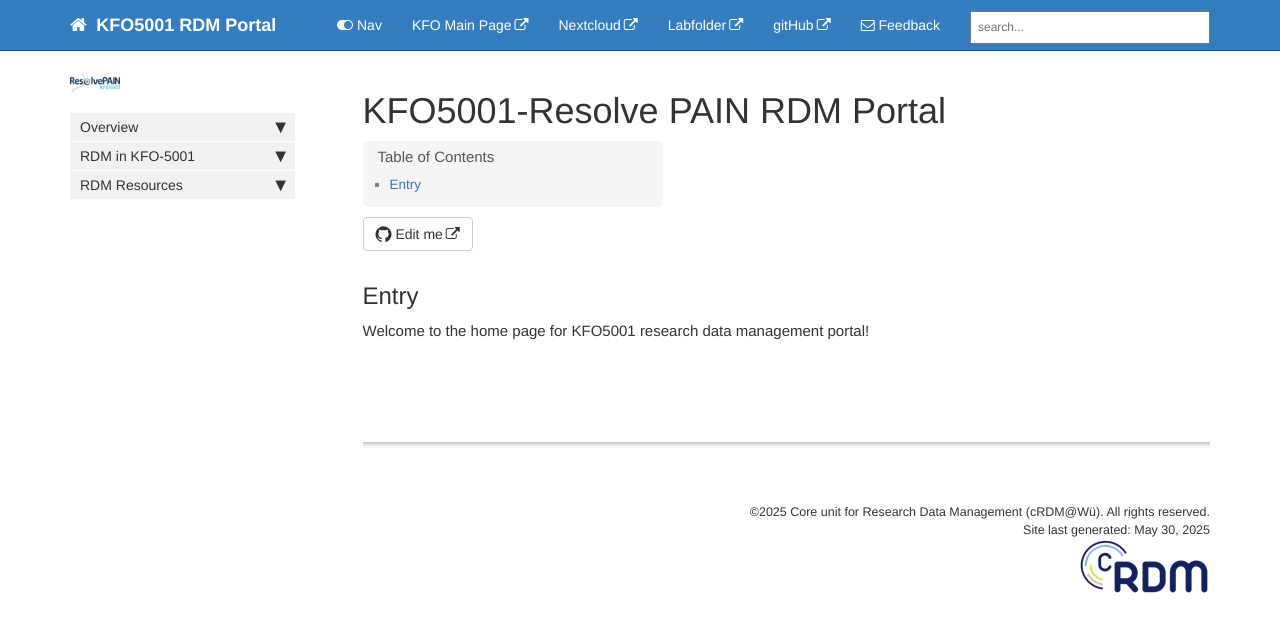
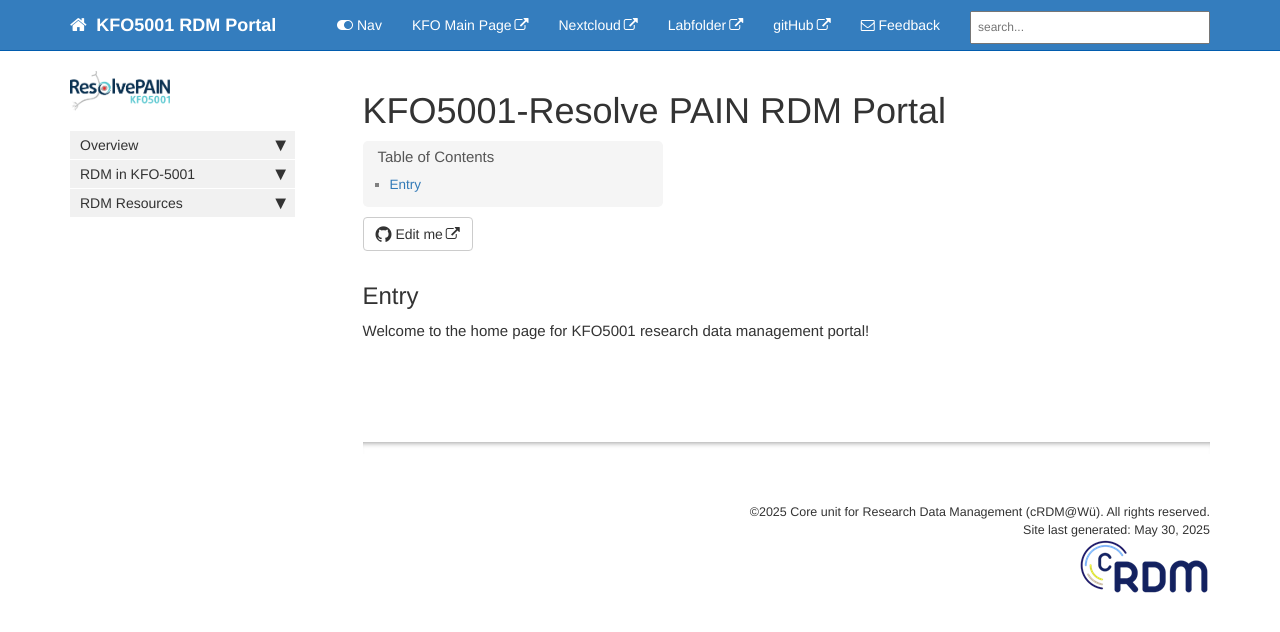
Before and after one commit to CoreUnitRDM/kfo5001-RDM-page, a Jekyll site: the page built from index.md, in a window 1280 px wide. Shown: the top 632 px of the page. Built offline with Jekyll 4.4.1, drawn with Linux system fonts in a browser that asks for light colours; comment, search, counter and statistics services are not loaded.

Commit message:
Update sidebar.html

```diff
--- a/_includes/sidebar.html
+++ b/_includes/sidebar.html
@@ -6,7 +6,7 @@
       <img src="images/kfo-logo.png"
      alt="KFO5001 Logo"
      class="logo-img"
-     style="width:50px; height:auto;">
+     style="width:100px; height:auto;">
   </div>
   <li class="sidebarTitle">{{sidebar[0].product}} {{sidebar[0].version}}</li>
   {% for entry in sidebar %}
```
